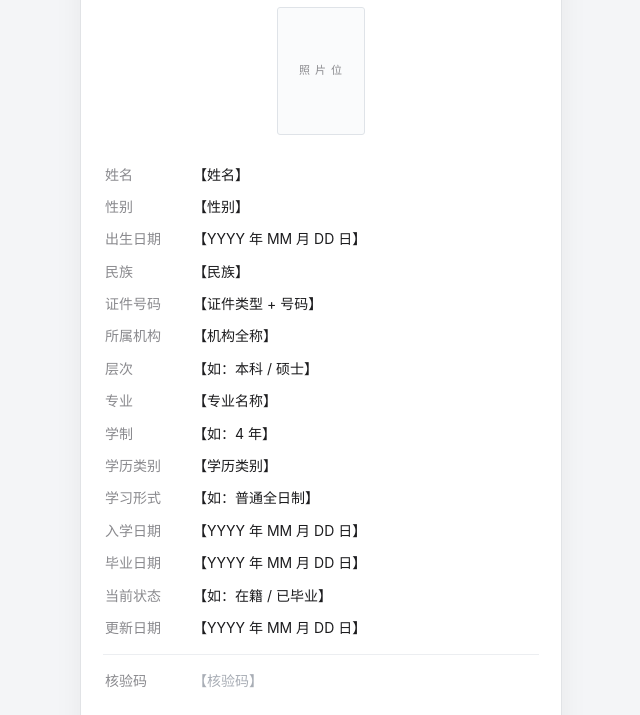
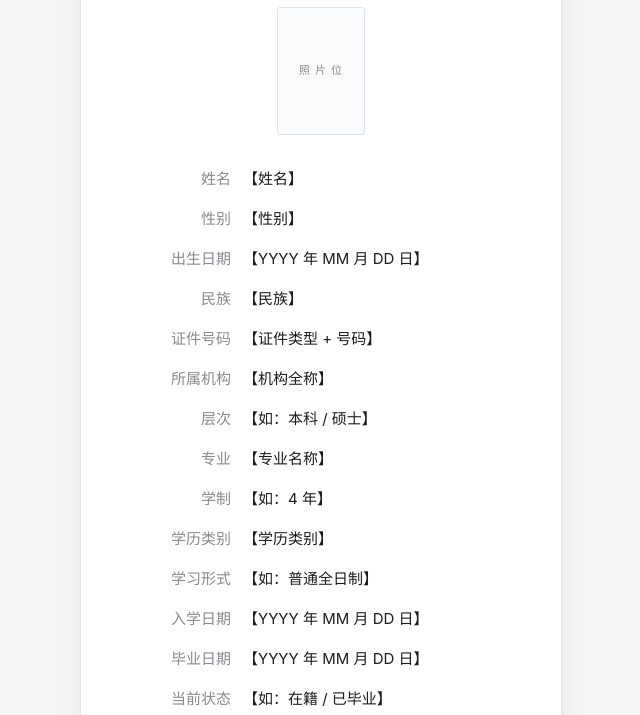
Before and after one commit to LFT-C/verify-page, a plain HTML site: page index.html in a window 1280 px wide. Shown: the part 234-949 px from the top of the page, without its empty margins (319-959 px from the left). Drawn offline with Linux system fonts and the light colour scheme.

Commit message:
update: index.html

```diff
--- a/index.html
+++ b/index.html
@@ -78,17 +78,16 @@
   .photo img{ width:100%; height:100%; object-fit:cover; border-radius:2px; display:block; }
 
   /* 无框两列字段 */
-  .fields{ margin:0; }
-  .field{ display:flex; gap:12px; padding:5px 2px; }
+  .fields{ margin:0 auto; max-width:340px; }
+  .field{ display:flex; gap:12px; padding:8px 2px; }
   .field dt{
-    flex:0 0 76px; margin:0; color:var(--ink-3); font-size:14px;
+    flex:0 0 78px; margin:0; color:var(--ink-3); font-size:15px; text-align:right;
     word-break:keep-all;
   }
-  .field dd{ flex:1 1 auto; margin:0; font-size:14px; color:var(--ink); word-break:break-all; }
+  .field dd{ flex:1 1 auto; margin:0; font-size:15px; color:var(--ink); word-break:break-all; }
   .ph{ color:#a8adb5; }
   .field.is-code dd{ font-weight:700; color:var(--code); letter-spacing:1.5px; font-family:ui-monospace,Consolas,"Courier New",monospace; font-size:15px; }
   .field.is-code dd.ph{ color:#a8adb5; font-weight:400; letter-spacing:0; font-family:inherit; font-size:14px; }
-  .hairline{ height:1px; background:var(--line); margin:10px 0; }
 
   /* ---------- 二维码 ---------- */
   .qrbox{
@@ -142,6 +141,7 @@
     <span class="channel" id="navChannel">信息核验</span>
     <span class="spacer"></span>
     <svg class="ico" viewBox="0 0 24 24" fill="none" stroke="currentColor" stroke-width="2" stroke-linecap="round"><circle cx="11" cy="11" r="7"/><path d="M20 20l-3.5-3.5"/></svg>
+    <svg class="ico" viewBox="0 0 24 24" fill="none" stroke="currentColor" stroke-width="2" stroke-linecap="round"><path d="M4 7h16M4 12h16M4 17h16"/></svg>
   </div>
 
   <!-- 语种 / 打印 -->
@@ -2534,7 +2534,6 @@ function render(){
   const dl = $("fields");
   dl.innerHTML = "";
   CONFIG.fields.forEach(f => {
-    if (f.code) { const hr = document.createElement("div"); hr.className = "hairline"; dl.append(hr); }
     const row = document.createElement("div");
     row.className = "field" + (f.code ? " is-code" : "");
     const dt = document.createElement("dt"); dt.textContent = f[lang];
```
